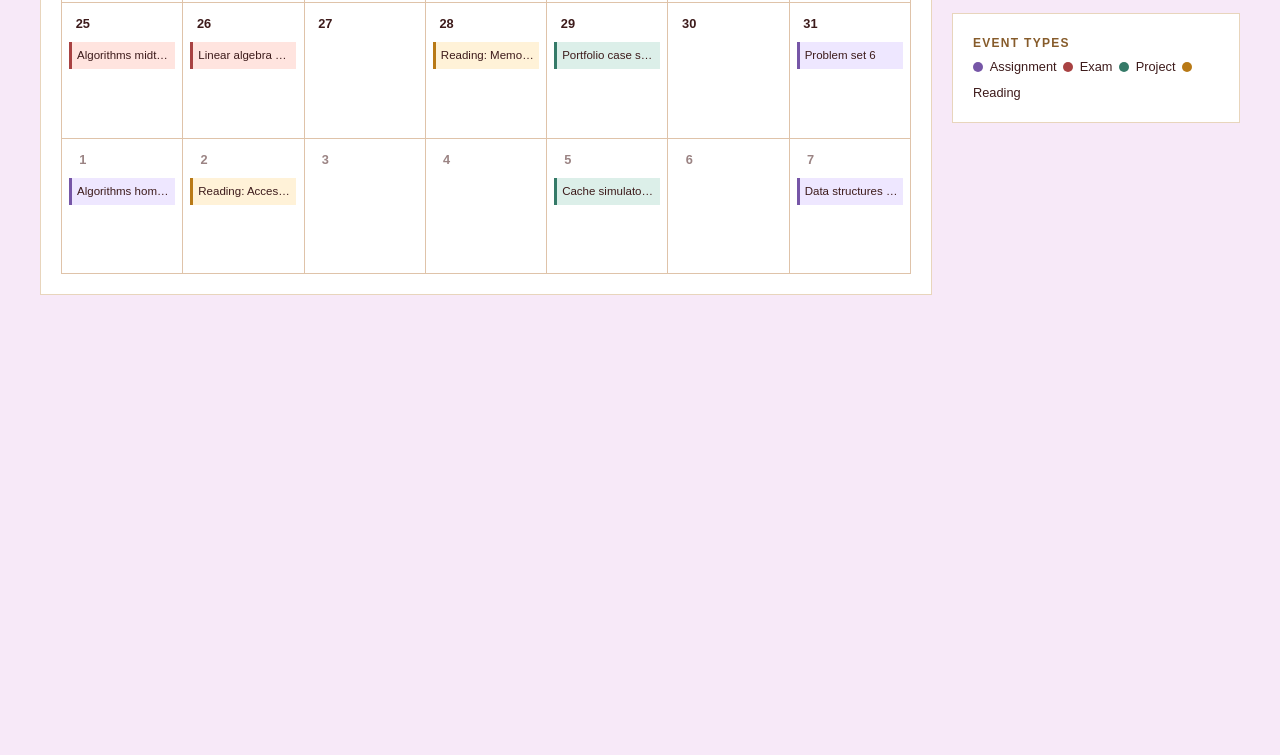
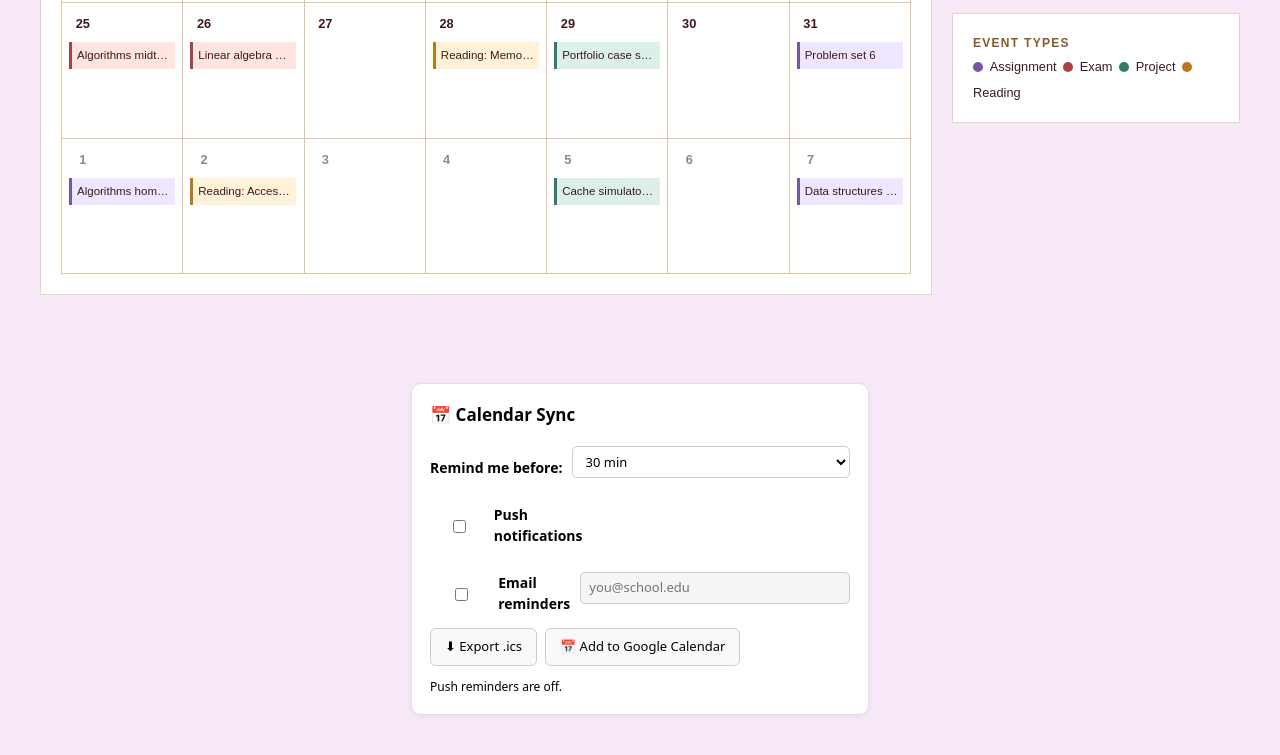
Before and after one commit to botkii/csc47300-2026-fall-claude_warriors, a website built with Vite: page index.html in a window 1280 px wide. Shown: the part 1788-2543 px from the top of the page. Before the commit the page ends 2131 px from the top, so only its background shows below. Built offline with nearby package versions, Linux system fonts and the light colour scheme.

Commit message:
feat: connect calendar sync to index.html

```diff
--- a/index.html
+++ b/index.html
@@ -9,6 +9,82 @@
      <link rel="stylesheet" href="css/calendar.css" />
      <link rel="stylesheet" href="css/dashboard.css" />
      <link rel="stylesheet" href="css/upload.css" />
+      <style>
+      .calendar-sync-panel {
+        background: #ffffff;
+        border: 1px solid #e0e0e0;
+        border-radius: 10px;
+        padding: 18px;
+        max-width: 420px;
+        font-family: system-ui, sans-serif;
+        color: #000000 !important; /* Black text */
+        box-shadow: 0 2px 8px rgba(0,0,0,.05);
+        margin: 20px auto;
+      }
+      .calendar-sync-panel h3 {
+        margin: 0 0 14px;
+        font-size: 17px;
+        color: #000000 !important;
+      }
+      .cs-row {
+        display: flex;
+        align-items: center;
+        gap: 10px;
+        margin-bottom: 10px;
+        font-size: 14px;
+        flex-wrap: wrap;
+        color: #000000 !important;
+      }
+      .cs-row label {
+        display: flex;
+        align-items: center;
+        gap: 6px;
+        cursor: pointer;
+        color: #000000 !important;
+      }
+      .cs-row select, .cs-row input[type="email"] {
+        padding: 5px 8px;
+        border: 1px solid #ccc;
+        border-radius: 5px;
+        font-size: 13px;
+        flex: 1;
+        min-width: 120px;
+        color: #000000 !important;
+        background: #ffffff !important;
+      }
+      .cs-row input[type="email"]:disabled {
+        background: #f5f5f5 !important;
+        cursor: not-allowed;
+        color: #888888 !important;
+      }
+      .cs-actions {
+        display: flex;
+        gap: 8px;
+        margin-top: 14px;
+        flex-wrap: wrap;
+      }
+      .cs-actions button {
+        padding: 8px 14px;
+        border: 1px solid #ccc;
+        background: #f9f9f9;
+        border-radius: 6px;
+        cursor: pointer;
+        font-size: 13px;
+        font-weight: 500;
+        transition: background .15s;
+        font-family: inherit;
+        color: #000000 !important;
+      }
+      .cs-actions button:hover {
+        background: #eee;
+      }
+      .cs-status {
+        font-size: 12px;
+        color: #000000 !important;
+        margin: 12px 0 0;
+        line-height: 1.5;
+      }
+    </style>
   </head>
 
   <body>
@@ -66,6 +142,7 @@
         </aside>
       </section>
     </main>
+    <div id="calendar-sync-container" style="padding: 20px;"></div>
 
     <dialog id="event-dialog" aria-labelledby="dialog-title"><form id="event-form" method="dialog"><div class="dialog-header"><div><p class="eyebrow" id="dialog-kicker">NEW DEADLINE</p><h2 id="dialog-title">Add to your calendar</h2></div><button class="close-button" value="cancel" aria-label="Close">×</button></div><input type="hidden" id="event-id" /><label>Title<input id="event-title" required placeholder="e.g. Research proposal" /></label><div class="form-row"><label>Date<input id="event-date" type="date" required /></label><label>Time<input id="event-time" type="time" /></label></div><div class="form-row"><label>Type<select id="event-type"><option value="assignment">Assignment</option><option value="exam">Exam</option><option value="project">Project</option><option value="reading">Reading</option><option value="other">Other</option></select></label><label>Weight<input id="event-weight" type="text" placeholder="e.g. 20%" /></label></div><label>Course<input id="event-course" placeholder="e.g. CSC 47300" /></label><label>Notes<textarea id="event-description" rows="3" placeholder="Add a note for later..."></textarea></label><div class="dialog-actions"><button type="button" class="delete-button hidden" id="delete-event">Delete event</button><span></span><button type="button" class="text-button" id="cancel-event">Cancel</button><button class="primary-button" value="default">Save deadline</button></div></form></dialog>
     <dialog id="import-dialog" aria-labelledby="import-title">
@@ -123,5 +200,34 @@
     <script type="module" src="/scripts/script.ts"></script>
     <script type="module" src="/scripts/upload.ts"></script>
     <script type="module" src="/scripts/dashboard.ts"></script>
+        <script type="module">
+      import { mountCalendarSync } from './scripts/calendar-sync/index.ts';
+
+      document.addEventListener('DOMContentLoaded', () => {
+        // Replace this with your real events later if needed
+        const myEvents = [
+          {
+            id: '1',
+            title: 'CS 310 — Midterm Review',
+            start: '2026-10-21T14:00',
+            end: '2026-10-21T15:30',
+            location: 'Library, Room 204',
+            notes: 'Bring practice problems.',
+          },
+          {
+            id: '2',
+            title: 'Study Group: Organic Chemistry',
+            start: '2026-10-23T18:00',
+            end: '2026-10-23T19:30',
+            location: 'Student Union',
+          },
+        ];
+
+        const container = document.getElementById('calendar-sync-container');
+        if (container) {
+          mountCalendarSync(container, myEvents);
+        }
+      });
+    </script>
   </body>
 </html>
```
Also changed, not shown: package.json (+21 -3 lines), 1 other file.
